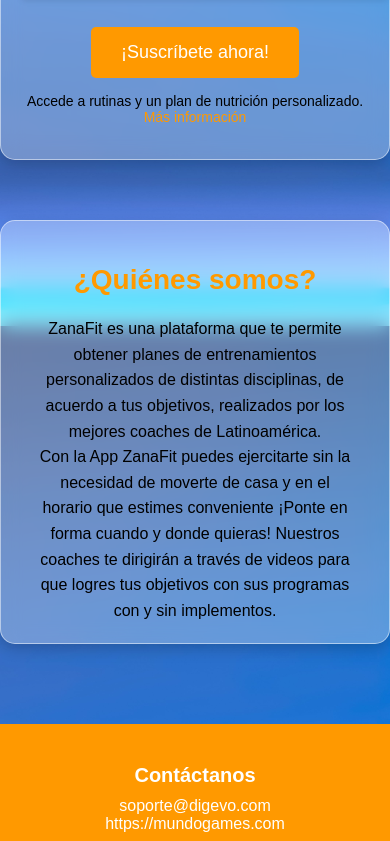
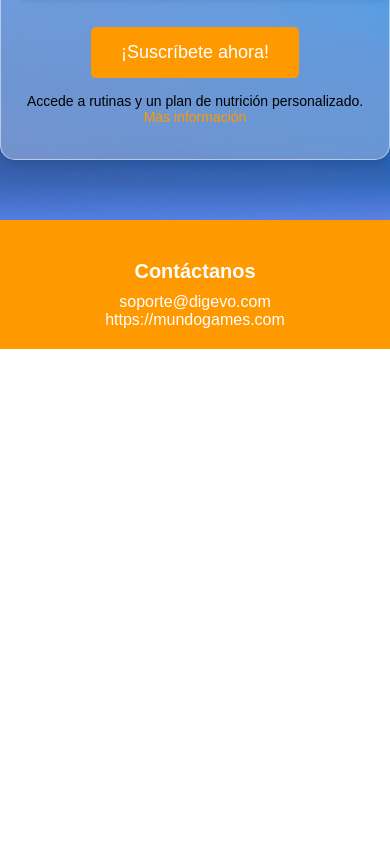
Before and after one commit to micafocafan24/hosting2, a plain HTML site: page index.html in a window 390 px wide. Shown: the part 518-1359 px from the top of the page. After the commit the page ends 867 px from the top, so only its background shows below. Drawn offline with Linux system fonts and the light colour scheme.

Commit message:
Update index.html

```diff
--- a/index.html
+++ b/index.html
@@ -69,14 +69,6 @@
 
         .cta-button {
             animation-delay: 1s; /* Retraso para que el botón aparezca después */
-        }
-
-        /* Animación para la sección "¿Quiénes somos?" */
-        .quienes-somos {
-            animation: fadeIn 2s ease-in-out; /* Aparecerá en 2 segundos */
-            opacity: 0;
-            animation-fill-mode: forwards;
-            animation-delay: 1.5s; /* Aparece después de los otros elementos */
         }
 
         .price-options {
@@ -158,9 +150,9 @@
             background-color: #e68a00;
         }
 
-        /* Sección ¿Quiénes somos? */
+        /* Sección ¿Quiénes somos? oculta inicialmente */
         .quienes-somos {
-            text-align: center;
+            display: none; /* Oculto por defecto */
             margin-top: 40px;
             margin-bottom: 40px;
             padding: 20px;
@@ -178,6 +170,7 @@
             font-size: 28px;
             color: #ff9900;
             margin-bottom: 20px;
+            cursor: pointer;
         }
 
         .quienes-somos p {
@@ -262,8 +255,8 @@
     </div>
 
     <!-- Sección "¿Quiénes somos?" -->
-    <div class="quienes-somos">
-        <h2>¿Quiénes somos?</h2>
+    <div class="quienes-somos" id="quienes-somos">
+        <h2 onclick="toggleQuienesSomos()">¿Quiénes somos?</h2>
         <p>ZanaFit es una plataforma que te permite obtener planes de entrenamientos personalizados de distintas disciplinas, de acuerdo a tus objetivos, realizados por los mejores coaches de Latinoamérica.</p>
         <p>Con la App ZanaFit puedes ejercitarte sin la necesidad de moverte de casa y en el horario que estimes conveniente ¡Ponte en forma cuando y donde quieras! Nuestros coaches te dirigirán a través de videos para que logres tus objetivos con sus programas con y sin implementos.</p>
     </div>
@@ -292,6 +285,16 @@
                 alert('Por favor, ingresa un número de teléfono válido.');
             }
         }
+
+        // Función para mostrar/ocultar la sección "¿Quiénes somos?"
+        function toggleQuienesSomos() {
+            var quienesSomos = document.getElementById('quienes-somos');
+            if (quienesSomos.style.display === "none" || quienesSomos.style.display === "") {
+                quienesSomos.style.display = "block";
+            } else {
+                quienesSomos.style.display = "none";
+            }
+        }
     </script>
 
 </body>
```
